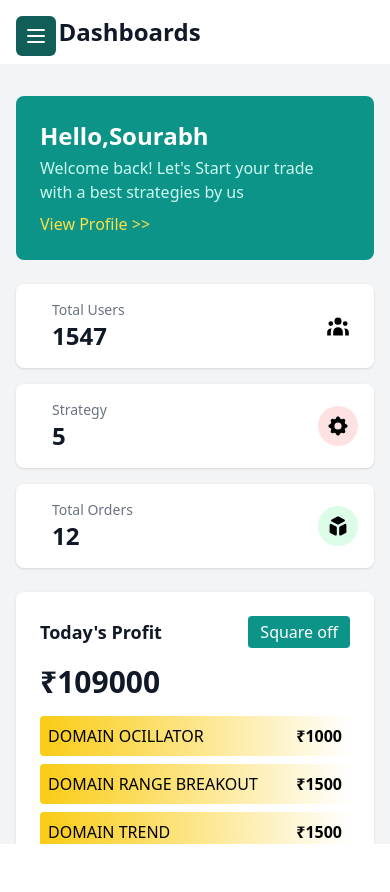
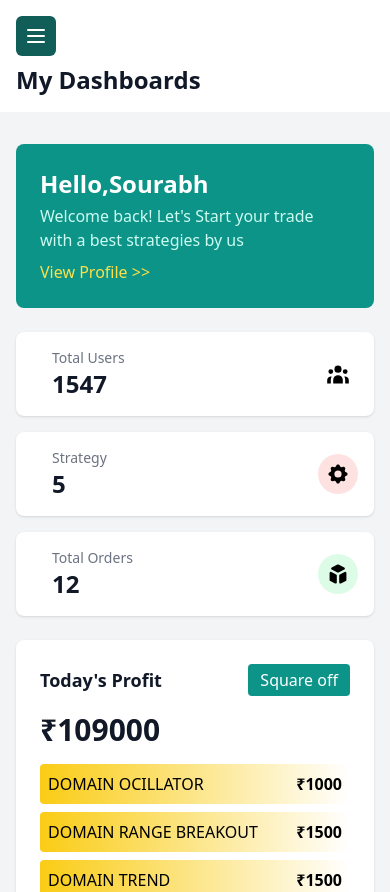
Before and after one commit to Adarshhk/new-dashboard, a Vue app: page / in a window 390 px wide. Before the commit the page ends 844 px from the top, so only its background shows below. Built offline with nearby package versions, Linux system fonts and the light colour scheme.

Commit message:
margin added

```diff
--- a/src/App.vue
+++ b/src/App.vue
@@ -4,7 +4,7 @@
       <Sidebar/>
 
       <!-- Main content -->
-      <div class="flex-1 bg-gray-100 ">
+      <div class="flex-1 bg-gray-100 xs:mt-12 sm:mt-0 ">
         <router-view />
       </div>
     </div>
--- a/src/components/Sidebar.vue
+++ b/src/components/Sidebar.vue
@@ -33,7 +33,7 @@
           </div>
         </router-link>
       </nav>
-      <div class="p-4 xs:mb-24">
+      <div class="p-4 xs:mb-24 sm:mb">
         <button class="w-full bg-teal-600 hover:bg-teal-500 text-white font-bold py-2 px-4 rounded flex items-center justify-center">
           <img src="" alt="Sourabh" class="w-6 h-6 rounded-full mr-2" />
           <span>Admin</span>
```
